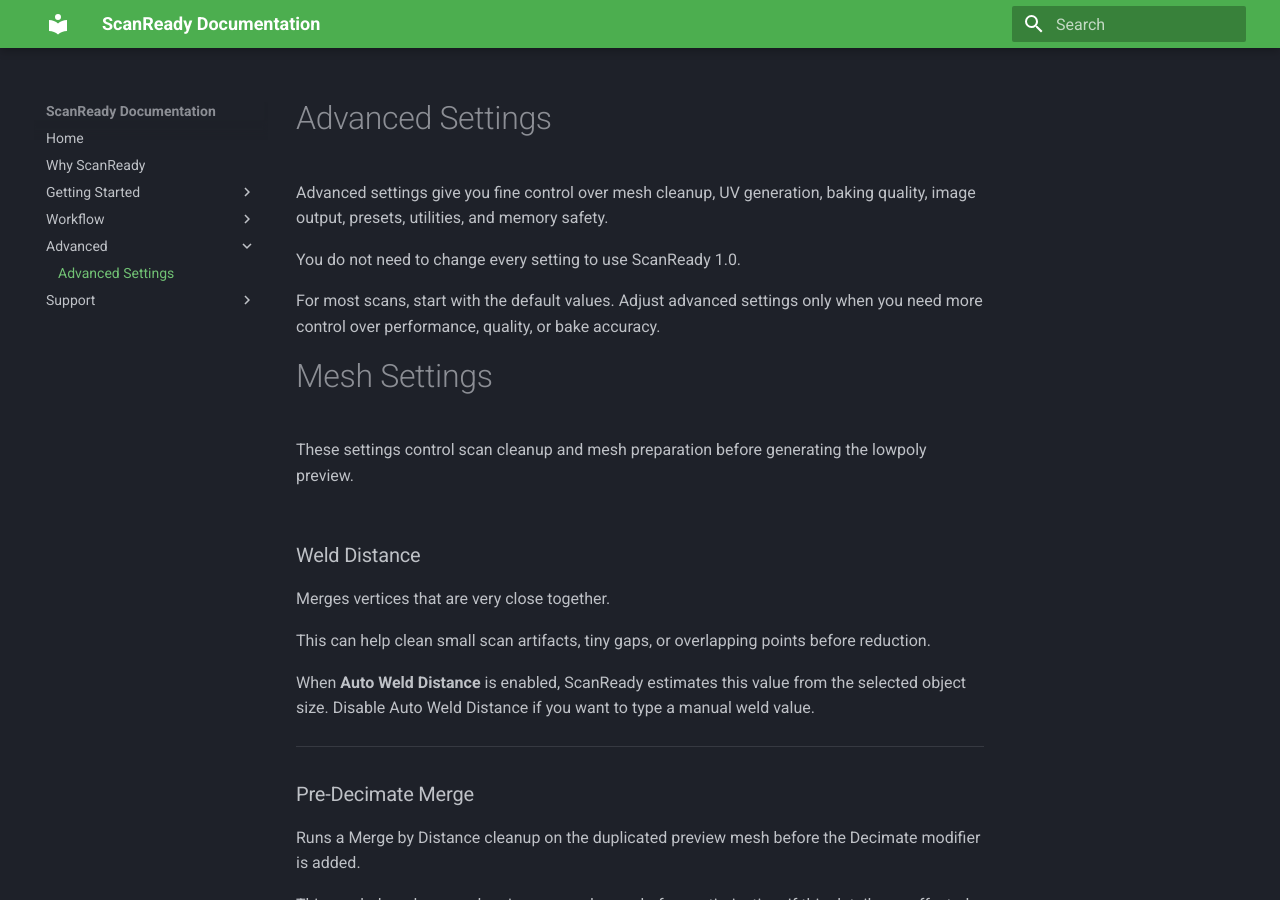
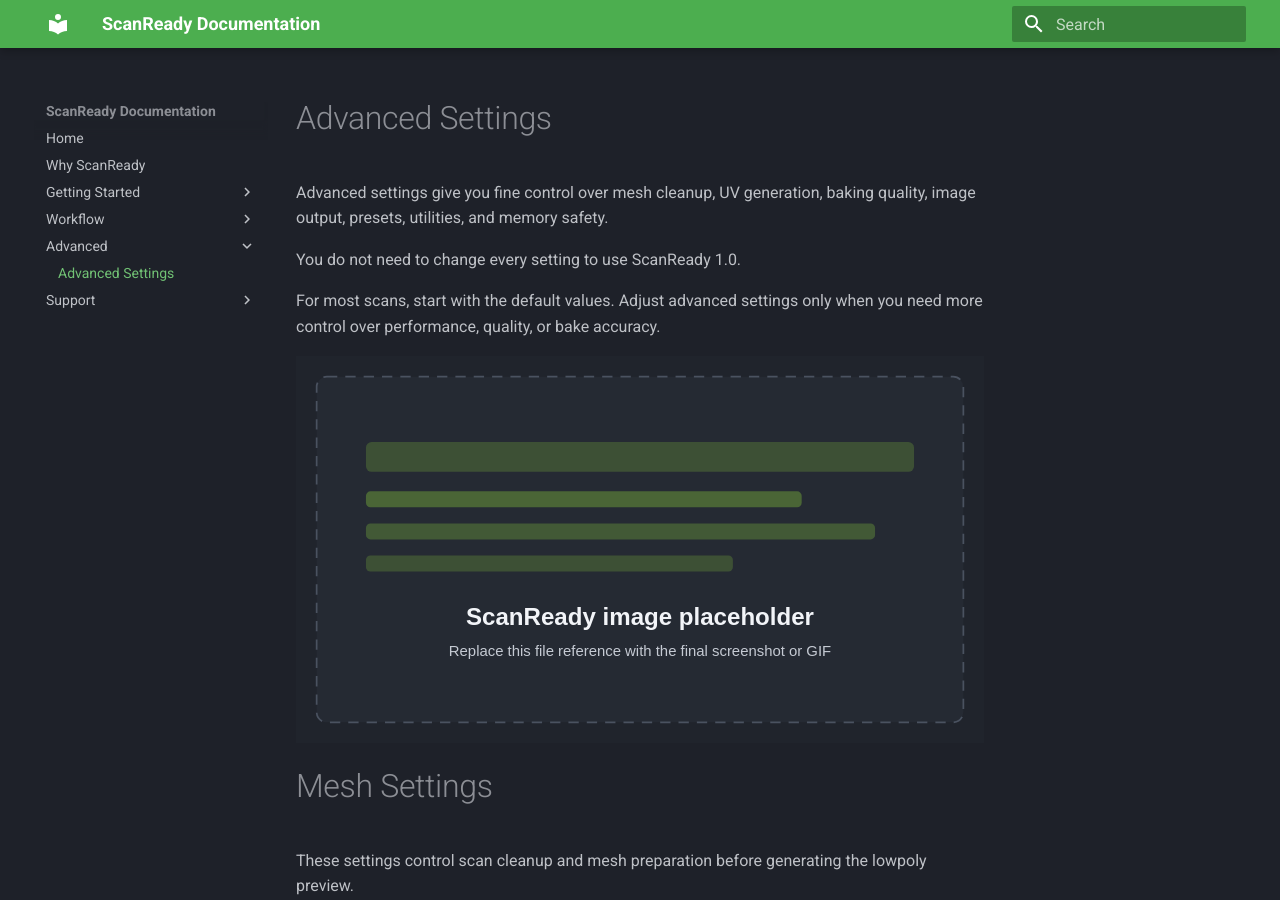
Before and after one commit to marioschiano/scanready-docs, an MkDocs documentation site: the page built from docs/advanced.md, in a window 1280 px wide and 900 px high. Built offline with MkDocs 1.6.1 and Material for MkDocs 9.7.7, drawn with Linux system fonts in a browser that asks for light colours.

Commit message:
Add documentation image placeholders

```diff
--- a/docs/advanced.md
+++ b/docs/advanced.md
@@ -5,6 +5,11 @@
 You do not need to change every setting to use ScanReady 1.0.
 
 For most scans, start with the default values. Adjust advanced settings only when you need more control over performance, quality, or bake accuracy.
+
+<!-- Replace placeholder with ../img/advanced-overview.png -->
+<p align="center">
+  <img src="../img/placeholder-image.svg" alt="ScanReady Advanced settings overview placeholder" style="max-width:820px;width:100%;">
+</p>
 
 # Mesh Settings
 
@@ -79,6 +84,11 @@
 
 </div>
 
+<div style="flex:0 0 340px; text-align:center;">
+  <!-- Replace placeholder with ../img/advanced-mesh-settings.png -->
+  <img src="../img/placeholder-image.svg" alt="ScanReady Mesh Settings screenshot placeholder" style="width:340px; max-width:100%;">
+</div>
+
 </div>
 
 ---
@@ -132,6 +142,11 @@
 Increase padding to reduce texture bleeding, especially at lower texture resolutions.
 </p>
 
+</div>
+
+<div style="flex:0 0 340px; text-align:center;">
+  <!-- Replace placeholder with ../img/advanced-uv-settings.png -->
+  <img src="../img/placeholder-image.svg" alt="ScanReady UV Settings screenshot placeholder" style="width:340px; max-width:100%;">
 </div>
 
 </div>
@@ -219,6 +234,11 @@
 
 </div>
 
+<div style="flex:0 0 340px; text-align:center;">
+  <!-- Replace placeholder with ../img/advanced-bake-settings.png -->
+  <img src="../img/placeholder-image.svg" alt="ScanReady Bake Settings screenshot placeholder" style="width:340px; max-width:100%;">
+</div>
+
 </div>
 
 ---
@@ -267,6 +287,11 @@
 
 </div>
 
+<div style="flex:0 0 340px; text-align:center;">
+  <!-- Replace placeholder with ../img/advanced-occlusion-settings.png -->
+  <img src="../img/placeholder-image.svg" alt="ScanReady Occlusion Settings screenshot placeholder" style="width:340px; max-width:100%;">
+</div>
+
 </div>
 
 ---
@@ -305,6 +330,11 @@
 ScanReady 1.0 can enable this automatically when multi-material baking is used.
 </p>
 
+</div>
+
+<div style="flex:0 0 340px; text-align:center;">
+  <!-- Replace placeholder with ../img/advanced-memory-safety.png -->
+  <img src="../img/placeholder-image.svg" alt="ScanReady Memory Safety screenshot placeholder" style="width:340px; max-width:100%;">
 </div>
 
 </div>
@@ -369,6 +399,11 @@
 
 </div>
 
+<div style="flex:0 0 340px; text-align:center;">
+  <!-- Replace placeholder with ../img/advanced-presets.png -->
+  <img src="../img/placeholder-image.svg" alt="ScanReady Presets screenshot placeholder" style="width:340px; max-width:100%;">
+</div>
+
 </div>
 
 ---
@@ -391,6 +426,11 @@
 Use this if the current settings are producing unexpected results or if you want to return to a clean starting configuration.
 </p>
 
+</div>
+
+<div style="flex:0 0 340px; text-align:center;">
+  <!-- Replace placeholder with ../img/advanced-utilities.png -->
+  <img src="../img/placeholder-image.svg" alt="ScanReady Utilities screenshot placeholder" style="width:340px; max-width:100%;">
 </div>
 
 </div>
@@ -439,6 +479,11 @@
 
 </div>
 
+<div style="flex:0 0 340px; text-align:center;">
+  <!-- Replace placeholder with ../img/advanced-addon-preferences.png -->
+  <img src="../img/placeholder-image.svg" alt="ScanReady Addon Preferences screenshot placeholder" style="width:340px; max-width:100%;">
+</div>
+
 </div>
 
 ---
```
Also changed, not shown: docs/step2.md (+30 -0 lines), docs/step3.md (+30 -0 lines), docs/img/placeholder-image.svg (added).
